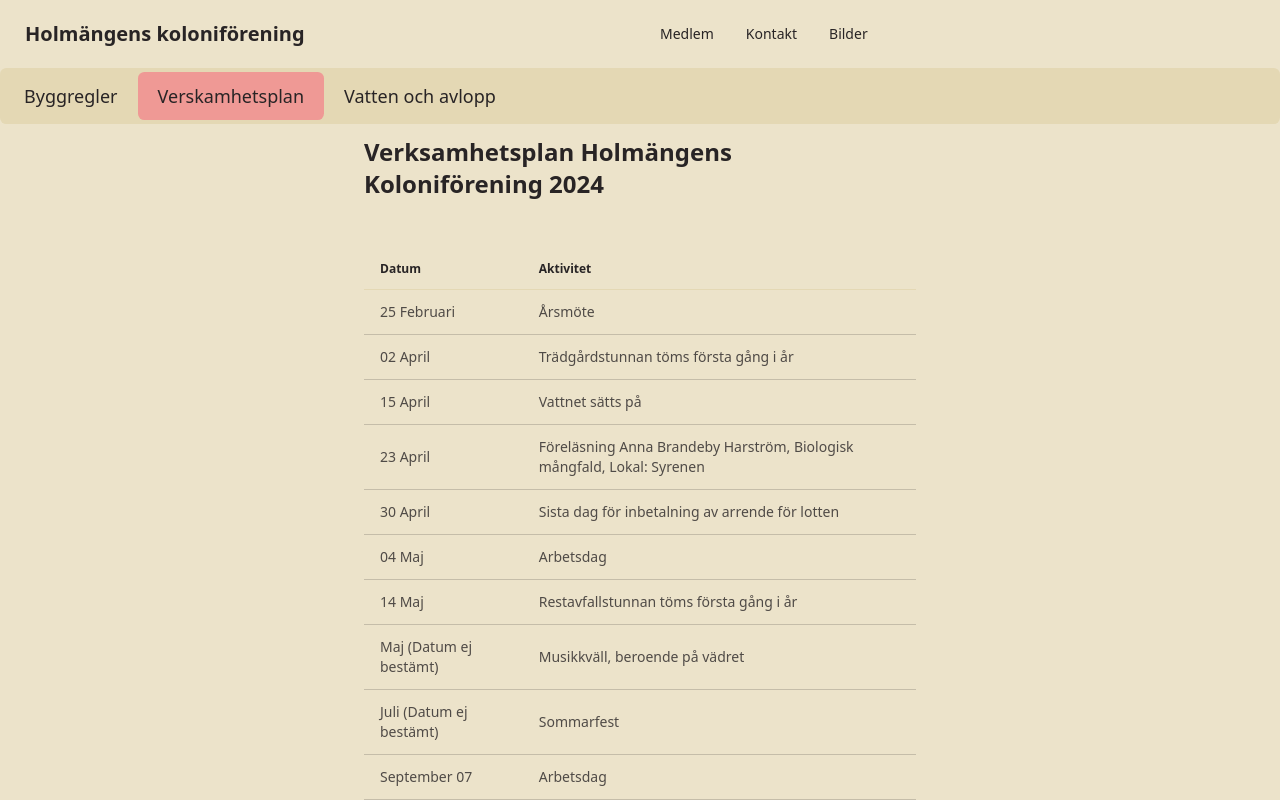
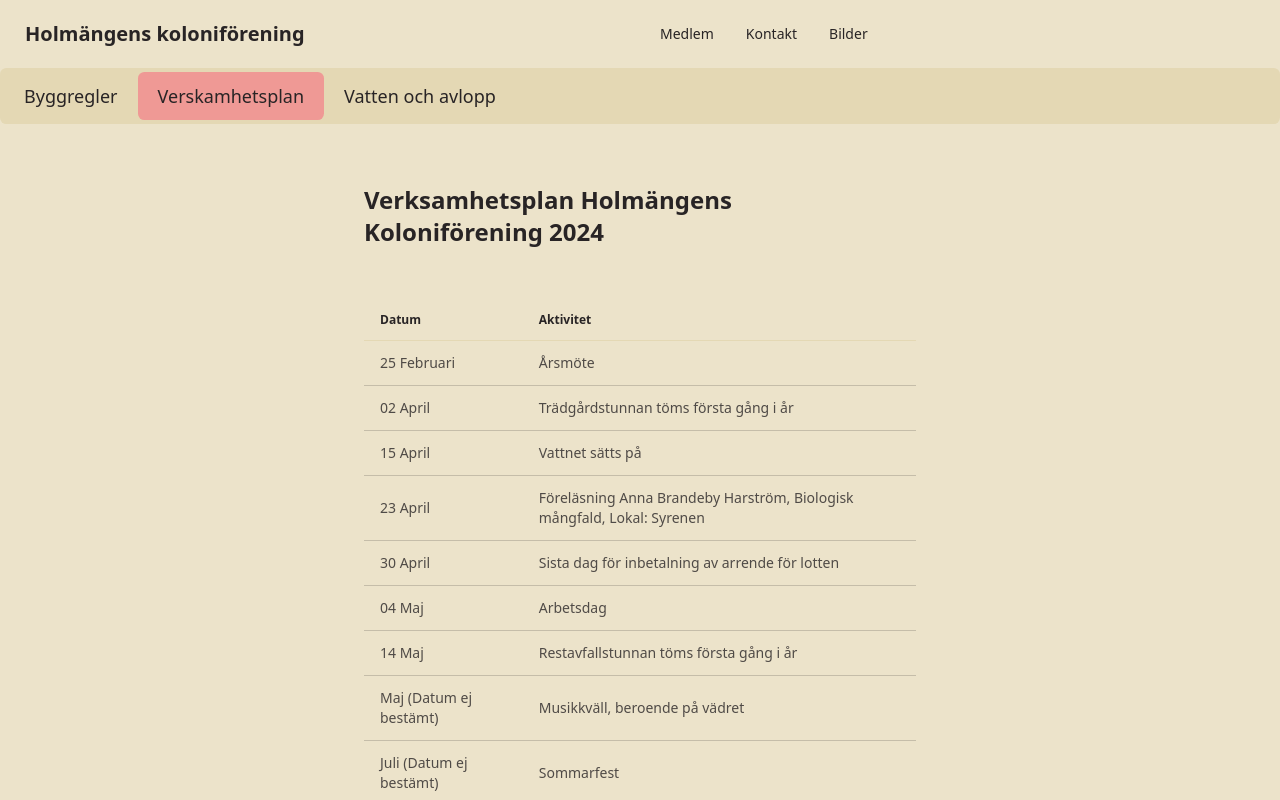
Before and after one commit to risie/lotten, a Next.js app: page /verksamhetsplan in a window 1280 px wide. Shown: the top 800 px of the page. Built offline with nearby package versions, Linux system fonts and the light colour scheme.

Commit message:
fix: update padding on page header

```diff
--- a/src/app/(medlem)/verksamhetsplan/page.tsx
+++ b/src/app/(medlem)/verksamhetsplan/page.tsx
@@ -2,10 +2,11 @@ import React from "react";
 
 export default function VerksamhetsplanPage() {
   return (
-    <div className="flex flex-col max-w-xl mx-auto p-3 prose">
-      <h1 className="text-2xl font-bold">
+    <section className="flex flex-col max-w-xl mx-auto p-3 prose">
+      <article>
+        <h2 className="text-2xl font-bold">
           Verksamhetsplan Holmängens Koloniförening 2024
-      </h1>
+        </h2>
         <div className="overflow-x-auto">
           <table className="table w-full">
             <thead>
@@ -73,6 +74,7 @@ export default function VerksamhetsplanPage() {
             </tbody>
           </table>
         </div>
-    </div>
+      </article>
+    </section>
   );
 }
```
Lines whose indentation alone changed are shown as unchanged.
